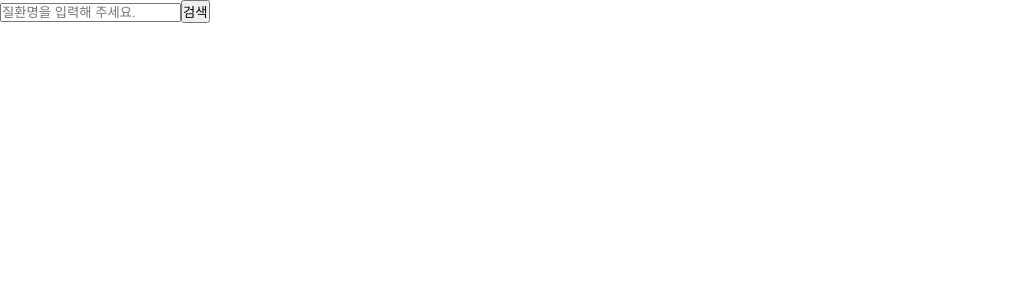
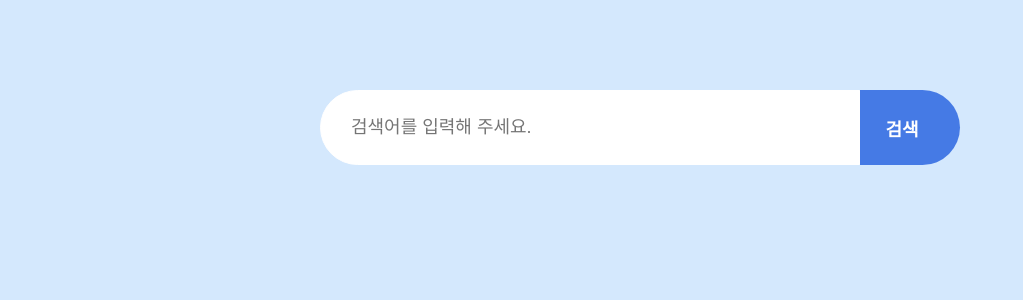
Before and after one commit to lyeejj/wanted-pre-onboarding-w3, a React (Create React App) app: page / in a window 1280 px wide. Shown: the top 300 px of the page, without its empty margins (0-1023 px from the left). Built offline with nearby package versions, Linux system fonts and the light colour scheme.

Commit message:
design: SearchInput, SearchSuggestionBox 스타일 설정

```diff
--- a/src/components/SearchInput.tsx
+++ b/src/components/SearchInput.tsx
@@ -3,6 +3,7 @@ import useDebounce from '../hooks/useDebounce';
 import { getSearchData } from '../api/api';
 import SearchSuggestionBox from './SearchSuggestionBox';
 import { SearchWordType } from '../types/searchWord';
+import styled from '@emotion/styled';
 import { DEBOUNCE_DELAY_TIME, MAX_SEARCH_LIST_NUM } from '../constants/constants';
 
 function SearchInput() {
@@ -47,23 +48,74 @@ function SearchInput() {
 	};
 
 	return (
-		<>
-			<input
+		<SearchContainer>
+			<SearchBar>
+				<SearchBarInput
 					type="text"
 					value={searchWord}
 					onChange={handleInputChange}
-				placeholder="질환명을 입력해 주세요."
+					placeholder="검색어를 입력해 주세요."
 					onFocus={() => setShowSuggestionBox(true)}
 					onBlur={() => setShowSuggestionBox(false)}
 					onKeyDown={handleKeyDown}
 				/>
-			<button>검색</button>
+				<SearchBarButton>검색</SearchBarButton>
+			</SearchBar>
 			<SearchSuggestionBox
 				list={recommendWords}
 				selectedIdx={selectedIdx}
 				showSuggestionBox={showSuggestionBox}
 			/>
-		</>
+		</SearchContainer>
 	);
 }
 export default SearchInput;
+
+const SearchContainer = styled.div`
+	width: 100%;
+	height: 100vh;
+	margin: 0 auto;
+	padding-top: 90px;
+	background-color: rgb(212, 232, 253);
+`;
+
+const SearchBar = styled.div`
+	width: 50vw;
+	margin: 0 auto;
+
+	display: flex;
+	border-radius: 80px;
+	height: 75px;
+`;
+
+const SearchBarInput = styled.input`
+	flex-grow: 1;
+	padding-left: 30px;
+	border: 0;
+	outline: 0;
+	background-color: #fff;
+	border-radius: 80px 0 0 80px;
+	font-size: 18px;
+	border: 1px solid #fff;
+
+	&:focus {
+		border: 1px solid #457ae5;
+	}
+`;
+
+const SearchBarButton = styled.button`
+	width: 100px;
+	border-radius: 0 80px 80px 0;
+	border: 0;
+	outline: 0;
+	padding-right: 16px;
+	font-size: 18px;
+	color: #fff;
+	background-color: #457ae5;
+	font-weight: bold;
+	cursor: pointer;
+
+	&:hover {
+		background-color: #1f4084;
+	}
+`;
--- a/src/components/SearchSuggestionBox.tsx
+++ b/src/components/SearchSuggestionBox.tsx
@@ -13,9 +13,9 @@ function SearchSuggestionBox({ list, selectedIdx, showSuggestionBox }: SearchSug
 	return (
 		<>
 			{showSuggestionBox && (
-				<>
-					<p>추천검색어</p>
-					<ul>
+				<SearchListContainer>
+					<SubTitle>추천검색어</SubTitle>
+					<SearchList>
 						{!isListEmpty ? (
 							list.map((word: SearchWordType, idx: number) => (
 								<RecommendItem key={word.sickCd} className={selectedIdx === idx ? 'selected' : ''}>
@@ -23,15 +23,39 @@ function SearchSuggestionBox({ list, selectedIdx, showSuggestionBox }: SearchSug
 								</RecommendItem>
 							))
 						) : (
-							<p>추천검색어가 없습니다.</p>
+							<EmptyList>추천검색어가 없습니다.</EmptyList>
 						)}
-					</ul>
-				</>
+					</SearchList>
+				</SearchListContainer>
 			)}
 		</>
 	);
 }
 export default SearchSuggestionBox;
+
+const SearchListContainer = styled.div`
+	width: 50vw;
+	margin: 0 auto;
+	margin-top: 10px;
+	box-sizing: border-box;
+	padding: 20px;
+	background-color: #fff;
+	border-radius: 20px;
+`;
+
+const SubTitle = styled.p`
+	color: #6a737b;
+	font-size: 13px;
+`;
+
+const SearchList = styled.ul`
+	margin-top: 20px;
+`;
+
+const EmptyList = styled.p`
+	color: #6a737b;
+	margin-top: 20px;
+`;
 
 const RecommendItem = styled.li`
 	padding: 10px;
```
Lines whose indentation alone changed are shown as unchanged.
